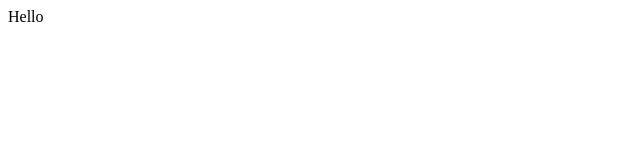
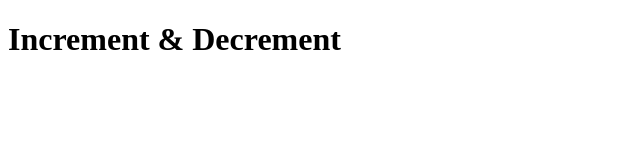
Before and after one commit to MahbubNiloy/git, a plain HTML site: page index.html in a window 1280 px wide. Shown: the whole page, without its empty margins (0-640 px from the left). Drawn offline with Linux system fonts and the light colour scheme.

Commit message:
html modified

```diff
--- a/index.html
+++ b/index.html
@@ -4,8 +4,9 @@
     <meta charset="UTF-8">
     <meta name="viewport" content="width=device-width, initial-scale=1.0">
     <title>Document</title>
+    <link rel="stylesheet" href="style.css">
 </head>
 <body>
-    Hello
+    <h1>Increment & Decrement</h1>
 </body>
 </html>
```
